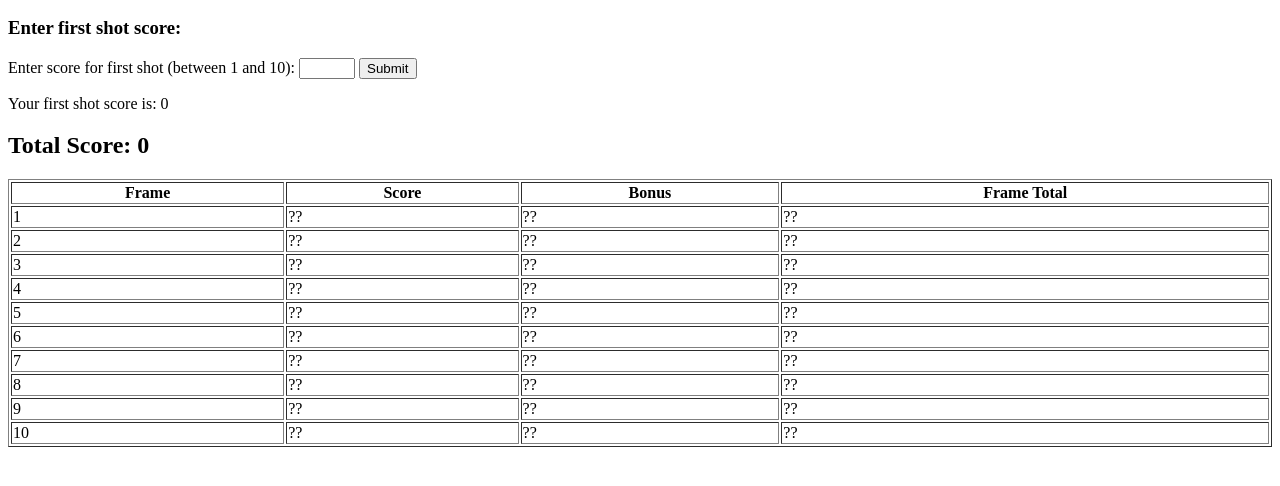
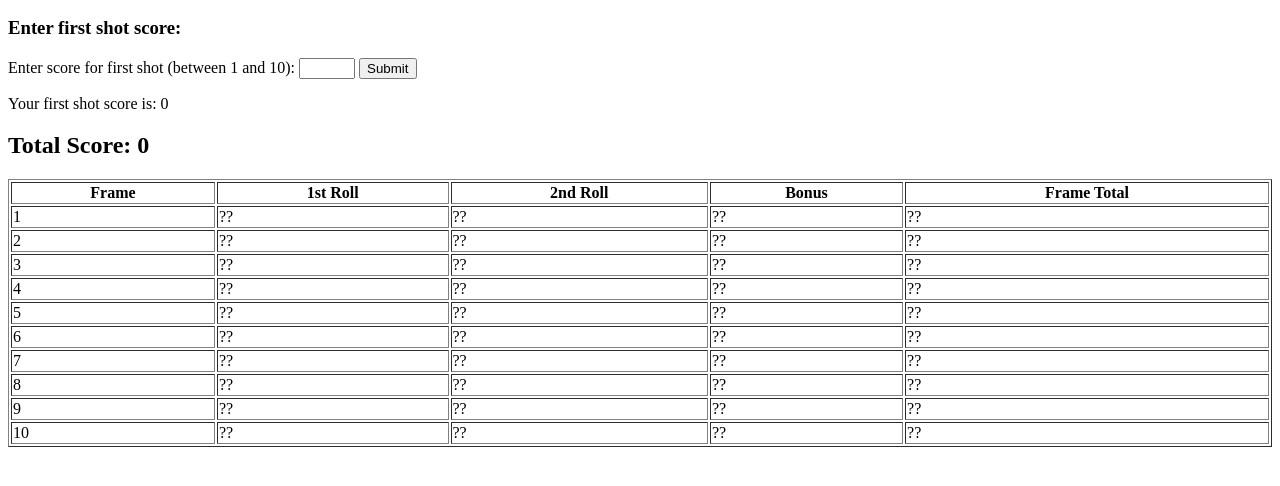
Before and after one commit to clint77/bowling_challenge, a plain HTML site: page index.html in a window 1280 px wide. Shown: the part 110-596 px from the top of the page. Drawn offline with nearby package versions, Linux system fonts and the light colour scheme.

Commit message:
added 2nd roll and refactored code.

```diff
--- a/index.html
+++ b/index.html
@@ -24,67 +24,78 @@
     <table border="1" style="width:100%">
       <tr>
         <th>Frame</th>
-        <th>Score</th>
+        <th>1st Roll</th>
+        <th>2nd Roll</th>
         <th>Bonus</th>
         <th>Frame Total</th>
       </tr>
       <tr>
         <td>1</td>
-        <td id="1">??</td>
+        <td id="1stRoll1">??</td>
+        <td>??</td>
         <td>??</td>
         <td id="frameTotal1">??</td>
       </tr>
       <tr>
         <td>2</td>
-        <td id="2">??</td>
+        <td id="1stRoll2">??</td>
+        <td>??</td>
         <td>??</td>
         <td id="frameTotal2">??</td>
       </tr>
       <tr>
         <td>3</td>
-        <td id="3">??</td>
+        <td id="1stRoll3">??</td>
+        <td>??</td>
         <td>??</td>
         <td id="frameTotal3">??</td>
       </tr>
       <tr>
         <td>4</td>
-        <td id="4">??</td>
+        <td id="1stRoll4">??</td>
+        <td>??</td>
         <td>??</td>
         <td id="frameTotal4">??</td>
       </tr>
       <tr>
         <td>5</td>
-        <td id="5">??</td>
+        <td id="1stRoll5">??</td>
+        <td>??</td>
         <td>??</td>
         <td id="frameTotal5">??</td>
       </tr>
       <tr>
         <td>6</td>
-        <td id="6">??</td>
+        <td id="1stRoll6">??</td>
+        <td>??</td>
         <td>??</td>
         <td id="frameTotal6">??</td>
       </tr>
       <tr>
         <td>7</td>
-        <td id="7">??</td>
+        <td id="1stRoll7">??</td>
+        <td>??</td>
         <td>??</td>
         <td id="frameTotal7">??</td>
       </tr>
       <tr>
         <td>8</td>
-        <td id="8">??</td>
+        <td id="1stRoll8">??</td>
+        <td>??</td>
         <td>??</td>
         <td id="frameTotal8">??</td>
       </tr>
       <tr>
         <td>9</td>
-        <td id="9">??</td>
+        <td id="1stRoll9">??</td>
+        <td>??</td>
         <td>??</td>
         <td id="frameTotal9">??</td>
       </tr>
        <tr>
         <td>10</td>
-        <td id="10">??</td>
+        <td id="1stRoll10">??</td>
+        <td>??</td>
         <td>??</td>
         <td id="frameTotal10">??</td>
       </tr>
--- a/js/interface.js
+++ b/js/interface.js
@@ -17,7 +17,7 @@ $(document).ready(function() {
     var index = bowling.currentFrame;
     bowling.frameScore = input;
     $('#firstShotOutput').text(input);
-    $("#" + index).text(input);
+    $("#1stRoll" + index).text(input);
     $("#frameTotal" + index).text(bowling.frameScore);
 
     bowling.currentFrame += 1;
```
